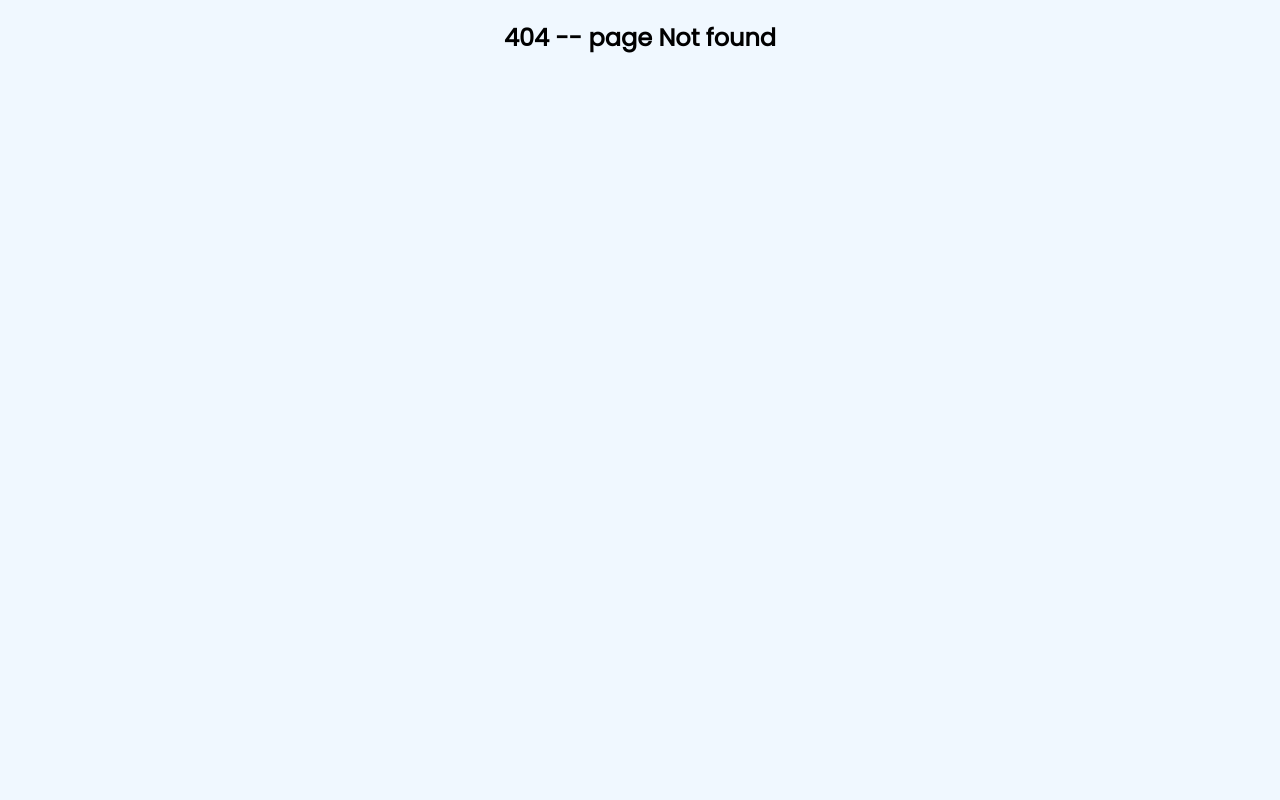
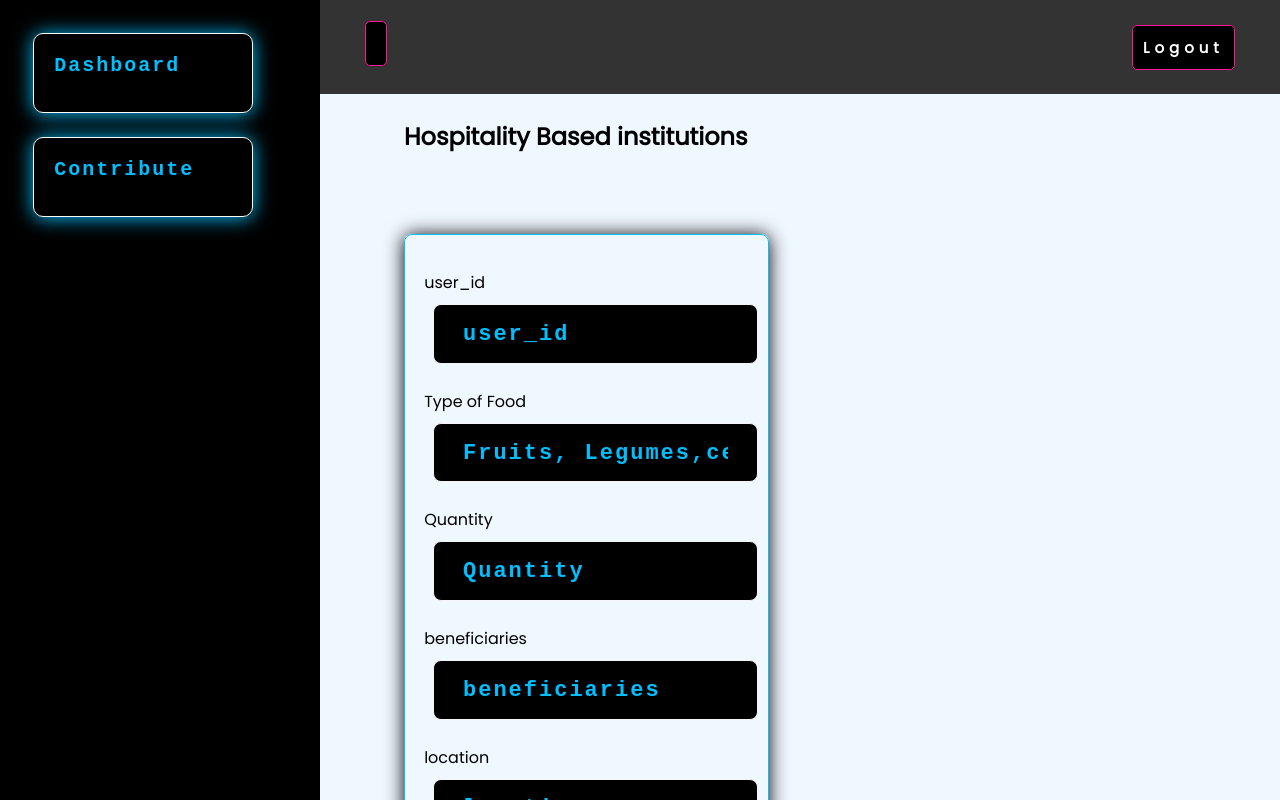
Before and after one commit to KambonoJeff/REACT-FRONT_DONATION_API, a React (Create React App) app: page /form in a window 1280 px wide. Before the commit this address had no page. Shown: the top 800 px of the page. Built offline with nearby package versions, Linux system fonts and the light colour scheme; no server answers; sample sign-in values are in the browser's storage.

Commit message:
Form implementing process. All form required to be filled in by the user are now under development

```diff
--- a/src/components/DefaultLayout.js
+++ b/src/components/DefaultLayout.js
@@ -30,6 +30,7 @@ export default function DefaultLayout() {
     <aside>
       <nav>
        <Link className='link' to="/Dashboard">Dashboard</Link>
+       <Link className='link' to="/form">Contribute</Link>
       </nav>
     </aside>
     <main>
--- a/src/components/Form.jsx
+++ b/src/components/Form.jsx
@@ -74,7 +74,6 @@ const Form = ({  }) => {
   const hospitality = ()=>{
     return(
       <>
-      <br></br>
       <h2> Hospitality Based institutions</h2>
 
         <form action="" method="post">
--- a/src/index.css
+++ b/src/index.css
@@ -216,7 +216,7 @@ Link:hover{
   color: #ff6633;
 }
 form{
-  width: 90%;
+  width: 100%;
   max-width: 40em;
   border: 1px solid deepskyblue;
   border-radius: 8px;
@@ -228,7 +228,7 @@ form{
   margin-top: 5em;
 }
 .form-control {
-  width: 90%;
+  width: 100%;
   flex-wrap: wrap;
   margin-top: 1em;
 }
--- a/src/router.jsx
+++ b/src/router.jsx
@@ -6,6 +6,7 @@ import Notfound from './views/Notfound';
 import DefaultLayout from './components/DefaultLayout';
 import GeustLayout from './components/GeustLayout';
 import Dashboard from './views/Dashboard'
+import Form from './components/Form'
 
 const router = createBrowserRouter([
     {
@@ -23,6 +24,10 @@ const router = createBrowserRouter([
             {
                 path:'/Dashboard',
                 element: <Dashboard/>
+            },
+            {
+                path:'/form',
+                element: <Form/>
             },
         ]
 
--- a/src/views/Users.jsx
+++ b/src/views/Users.jsx
@@ -3,8 +3,8 @@ import axiosClient from '../axios-client';
 import Table from "../components/Table";
 import Dashboard from './Dashboard';
 
-const Users = ()=>{
-  const [state, setState] = useState('FOOD')
+const Users = ({state})=>{
+  // const [state, setState] = useState('FOOD')
 
   const[load, setLoad]=useState([]);
   const [requests , setRequests] =useState([]);
@@ -35,10 +35,8 @@ const Users = ()=>{
    }
   //######################################################
     if(state === 'FOOD'){
-         useCallback(()=>{
          food();
 
-         },[])
       }
       else if(state === 'USERS'){
           _users();
```
